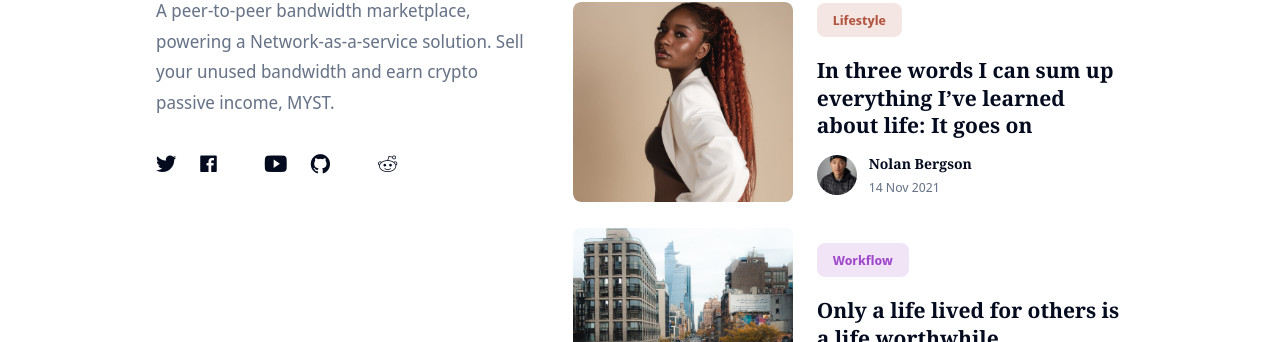
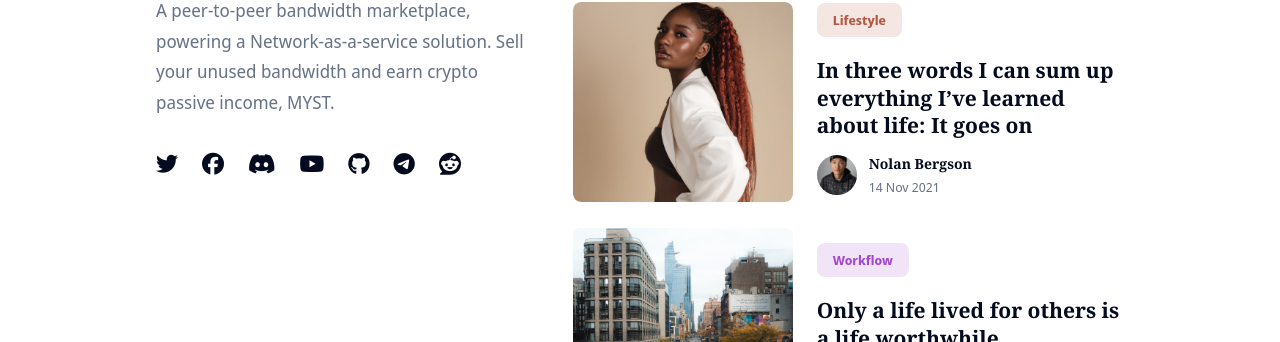
Before and after one commit to mysteriumnetwork/mmn-blog, a Jekyll site: the page built from index.html, in a window 1280 px wide. Shown: the part 5194-5536 px from the top of the page. Built offline with Jekyll 4.4.1, drawn with Linux system fonts in a browser that asks for light colours; nearby versions of some CDN libraries.

Commit message:
Use font-awesome for socials
Signed-off-by: Mantas Domaševičius <mantas@mysterium.network>

```diff
--- a/_includes/footer.html
+++ b/_includes/footer.html
@@ -17,7 +17,7 @@
                     {% for social in site.data.settings.social %}
                     <li class="social__item">
                       <a class="social__link" href="{{social.link}}" target="_blank" rel="noopener"
-                        aria-label="{{social.icon | capitalize}} link"><i class="ion ion-logo-{{social.icon}}"></i></a>
+                        aria-label="{{social.icon | capitalize}} link"><i class="fa-brands fa-{{social.icon}}"></i></a>
                     </li>
                     {% endfor %}
                   </ul>
@@ -82,7 +82,6 @@
             <div class="top" title="Top"><i class="ion ion-ios-arrow-round-up"></i></div>
           </div>
         </div>
-
       </div>
     </div>
   </div>
--- a/_includes/head.html
+++ b/_includes/head.html
@@ -35,6 +35,11 @@
 
   <link href="https://unpkg.com/ionicons@4.2.2/dist/css/ionicons.min.css" rel="stylesheet">
 
+  <!--  <script type="module" src="https://unpkg.com/ionicons@5.5.2/dist/ionicons/ionicons.esm.js"></script>
+    <script nomodule src="https://unpkg.com/ionicons@5.5.2/dist/ionicons/ionicons.js"></script>-->
+
+  <script src="https://kit.fontawesome.com/3bb36b0ab9.js" crossorigin="anonymous"></script>
+
   <script>
     {% if site.data.settings.color_scheme == "auto" %}
     if (localStorage.getItem("theme") === "dark") {
```
